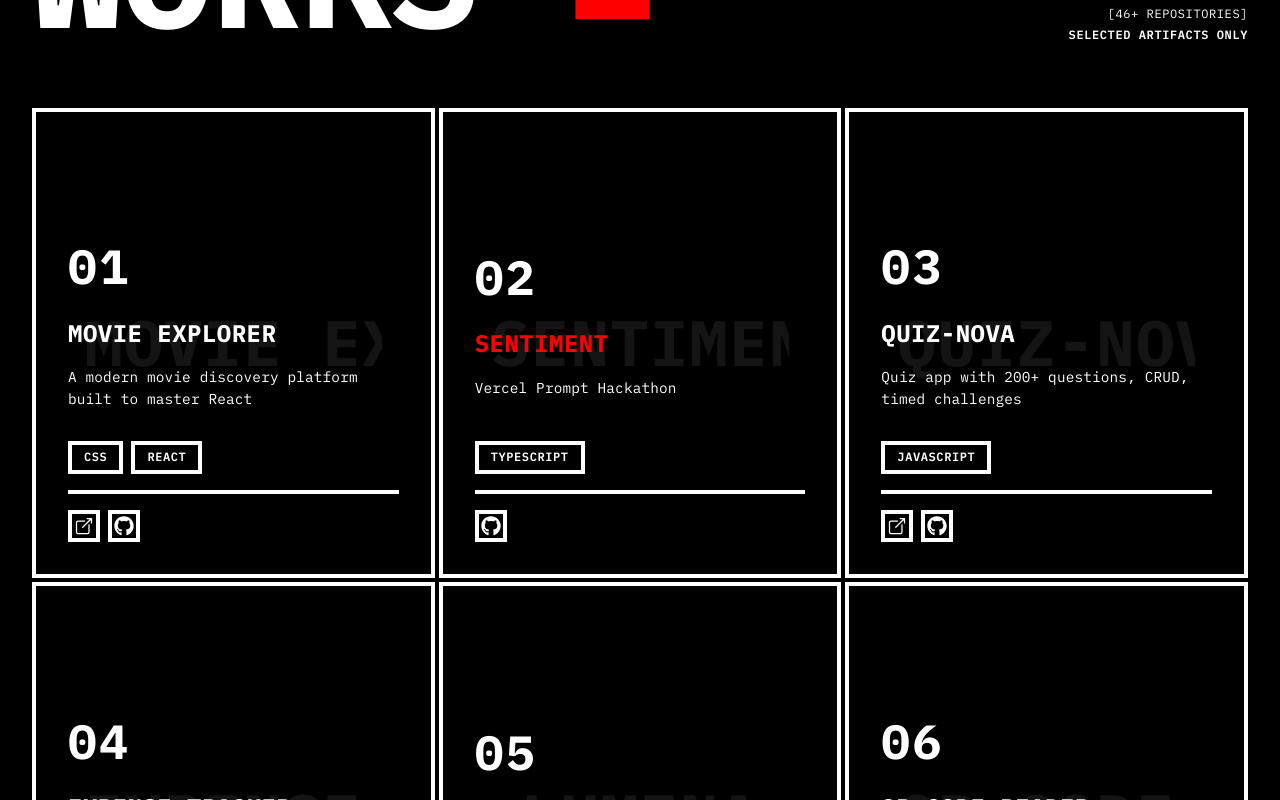
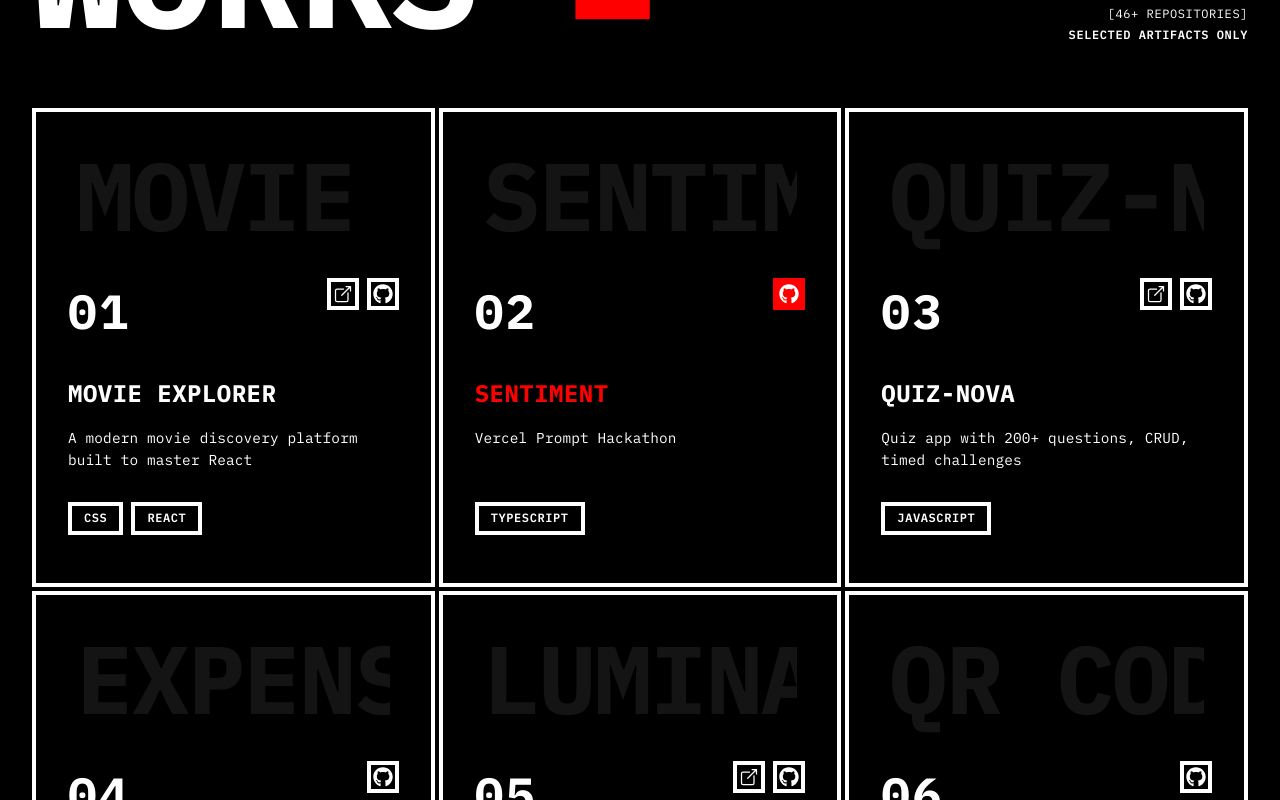
Before and after one commit to Rtobdowu-570/Portfolio, a React (Vite) app: page / in a window 1280 px wide. Shown: the part 1880-2680 px from the top of the page. Built offline with nearby package versions, Linux system fonts and the light colour scheme.

Commit message:
refactor: update Project component layout and CSS
Reorganize project card layout with icons at top-right and text at bottom.

Co-authored-by: Sleek <175452118+Rtobdowu-570@users.noreply.github.com>

```diff
--- a/src/assets/components/Project.jsx
+++ b/src/assets/components/Project.jsx
@@ -87,8 +87,21 @@ const Project = () => {
           >
             <div className="project-background-text">{project.title}</div>
 
-            <div>
+            <div className="project-header">
               <div className="project-index">{project.id}</div>
+              <div className="project-icons-top">
+                {project.live && (
+                  <a href={project.live} target="_blank" rel="noopener noreferrer" className="project-icon-link-top">
+                    <IoOpenOutline size={20} />
+                  </a>
+                )}
+                <a href={project.github} target="_blank" rel="noopener noreferrer" className={`project-icon-link-top ${project.featured ? 'featured-icon' : ''}`}>
+                  <FaGithub size={20} />
+                </a>
+              </div>
+            </div>
+
+            <div className="project-content">
               <div className={`project-title ${project.featured ? 'project-title-red' : ''}`}>
                 {project.title}
               </div>
@@ -97,23 +110,13 @@ const Project = () => {
               </div>
             </div>
 
-            <div>
+            <div className="project-footer">
               <div className="project-tech">
                 {project.technologies.map((tech, idx) => (
                   <div className="project-tech-badge" key={idx}>
                     {tech}
                   </div>
                 ))}
-              </div>
-              <div className="project-icons">
-                {project.live && (
-                  <a href={project.live} target="_blank" rel="noopener noreferrer" className="project-icon-link">
-                    <IoOpenOutline size={20} />
-                  </a>
-                )}
-                <a href={project.github} target="_blank" rel="noopener noreferrer" className="project-icon-link">
-                  <FaGithub size={20} />
-                </a>
               </div>
             </div>
           </div>
--- a/src/assets/styles/main.css
+++ b/src/assets/styles/main.css
@@ -400,19 +400,19 @@ body {
 
 .project-background-text {
   position: absolute;
-  top: 50%;
+  bottom: 1rem;
   left: 50%;
-  transform: translate(-50%, -50%);
-  font-size: clamp(1.5rem, 8vw, 4rem);
+  transform: translateX(-50%);
+  font-size: clamp(2rem, 12vw, 6rem);
   font-weight: 700;
-  letter-spacing: 0.02em;
+  letter-spacing: -0.02em;
   color: rgba(255, 255, 255, 0.08);
   white-space: nowrap;
   z-index: 0;
   pointer-events: none;
   text-align: center;
   width: 100%;
-  max-width: 90%;
+  max-width: 95%;
   word-wrap: break-word;
   overflow: hidden;
 }
@@ -420,6 +420,21 @@ body {
 .project-card > * {
   position: relative;
   z-index: 1;
+}
+
+.project-header {
+  display: flex;
+  justify-content: space-between;
+  align-items: flex-start;
+  margin-bottom: 1rem;
+}
+
+.project-content {
+  flex-grow: 1;
+}
+
+.project-footer {
+  margin-top: auto;
 }
 
 .project-card:hover {
@@ -533,6 +548,45 @@ body {
 
 .project-icon-link svg {
   display: flex;
+}
+
+.project-icons-top {
+  display: flex;
+  gap: 0.5rem;
+}
+
+.project-icon-link-top {
+  width: 2rem;
+  height: 2rem;
+  border: 4px solid var(--white);
+  display: flex;
+  align-items: center;
+  justify-content: center;
+  cursor: pointer;
+  color: var(--white);
+  text-decoration: none;
+  transition: none;
+}
+
+.project-icon-link-top:hover {
+  background: var(--white);
+  color: var(--black);
+}
+
+.project-icon-link-top svg {
+  display: flex;
+}
+
+.featured-icon {
+  background: var(--red);
+  border: 4px solid var(--red);
+  color: var(--white);
+}
+
+.featured-icon:hover {
+  background: var(--white);
+  border: 4px solid var(--white);
+  color: var(--red);
 }
 
 /* Glitch Effect */
```
